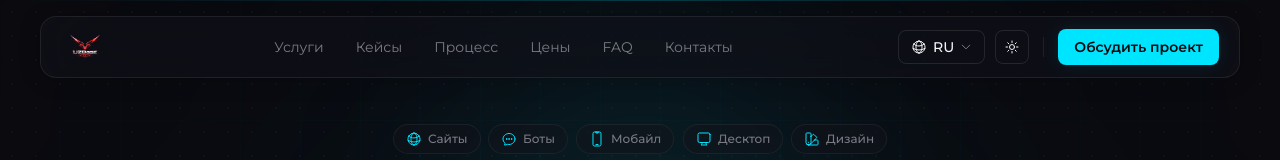
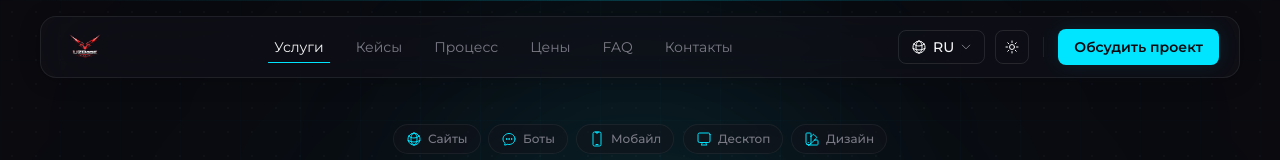
Before and after one commit to nassipkaliv/uzbase-landing, a React (Vite) app: page / in a window 1280 px wide. Shown: the top 160 px of the page. Built offline with nearby package versions, Linux system fonts and the light colour scheme.

Commit message:
header update

```diff
--- a/src/components/sections/Navbar.tsx
+++ b/src/components/sections/Navbar.tsx
@@ -1,13 +1,44 @@
-import { useState } from "react";
+import { useState, useEffect } from "react";
 import { Button } from "../ui/Button";
 import { LanguageSwitcher } from "../ui/LanguageSwitcher";
 import { ThemeToggle } from "../ui/ThemeToggle";
 import { useTranslation } from "../../i18n/LanguageContext";
 import logoSrc from "../../assets/logo.png";
 
+const SECTION_IDS = ["services", "work", "process", "pricing", "faq", "contact"];
+
+function useActiveSection() {
+  const [active, setActive] = useState("");
+
+  useEffect(() => {
+    const observer = new IntersectionObserver(
+      (entries) => {
+        // Find the most visible section
+        const visible = entries
+          .filter((e) => e.isIntersecting)
+          .sort((a, b) => b.intersectionRatio - a.intersectionRatio);
+        if (visible.length > 0) {
+          setActive(`#${visible[0].target.id}`);
+        }
+      },
+      { threshold: [0.15, 0.3, 0.5], rootMargin: "-80px 0px -40% 0px" }
+    );
+
+    SECTION_IDS.forEach((id) => {
+      const el = document.getElementById(id);
+      if (el) observer.observe(el);
+    });
+
+    return () => observer.disconnect();
+  }, []);
+
+  return active;
+}
+
 export function Navbar() {
   const [mobileOpen, setMobileOpen] = useState(false);
   const { t } = useTranslation();
+  const activeSection = useActiveSection();
 
   const NAV_LINKS = [
     { label: t.nav.links.services, href: "#services" },
@@ -26,18 +57,27 @@ export function Navbar() {
           <img src={logoSrc} alt="UZBASE" className="h-8 w-auto logo-adaptive" />
         </a>
 
-        {/* Desktop nav links — centered */}
+        {/* Desktop nav links */}
         <div className="hidden lg:flex items-center gap-1">
-          {NAV_LINKS.map((link) => (
+          {NAV_LINKS.map((link) => {
+            const isActive = activeSection === link.href;
+            return (
               <a
                 key={link.href}
                 href={link.href}
-              className="relative px-3.5 py-2 text-sm text-muted hover:text-foreground transition-colors duration-200 group"
+                className={`relative px-3.5 py-2 text-sm transition-colors duration-200 ${
+                  isActive ? "text-foreground" : "text-muted hover:text-foreground"
+                }`}
               >
                 {link.label}
-              <span className="absolute bottom-0.5 left-1/2 -translate-x-1/2 w-0 h-px bg-accent group-hover:w-4/5 transition-all duration-300" />
+                <span
+                  className={`absolute bottom-0.5 left-1/2 -translate-x-1/2 h-px bg-accent transition-all duration-300 ${
+                    isActive ? "w-4/5" : "w-0"
+                  }`}
+                />
               </a>
-          ))}
+            );
+          })}
         </div>
 
         {/* Desktop right controls */}
@@ -94,9 +134,9 @@ export function Navbar() {
               <a
                 key={link.href}
                 href={link.href}
-                className={`text-2xl font-medium text-muted hover:text-foreground py-3 border-b border-border/[0.04] transition-all duration-300 ${
-                  mobileOpen ? "translate-x-0 opacity-100" : "-translate-x-8 opacity-0"
-                }`}
+                className={`text-2xl font-medium py-3 border-b border-border/[0.04] transition-all duration-300 ${
+                  activeSection === link.href ? "text-accent" : "text-muted hover:text-foreground"
+                } ${mobileOpen ? "translate-x-0 opacity-100" : "-translate-x-8 opacity-0"}`}
                 style={{ transitionDelay: mobileOpen ? `${i * 50 + 100}ms` : "0ms" }}
                 onClick={() => setMobileOpen(false)}
               >
```
Lines whose indentation alone changed are shown as unchanged.
